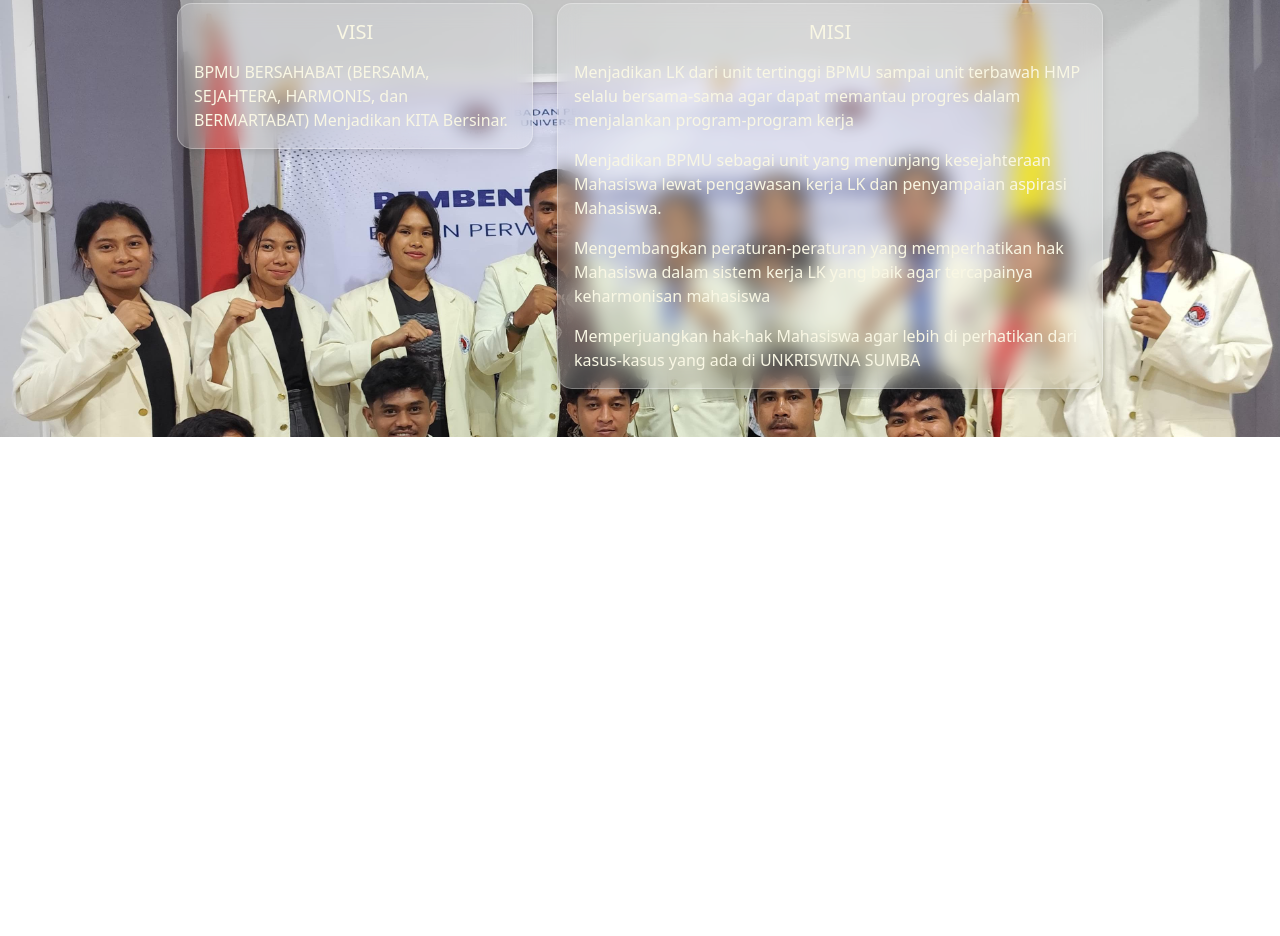
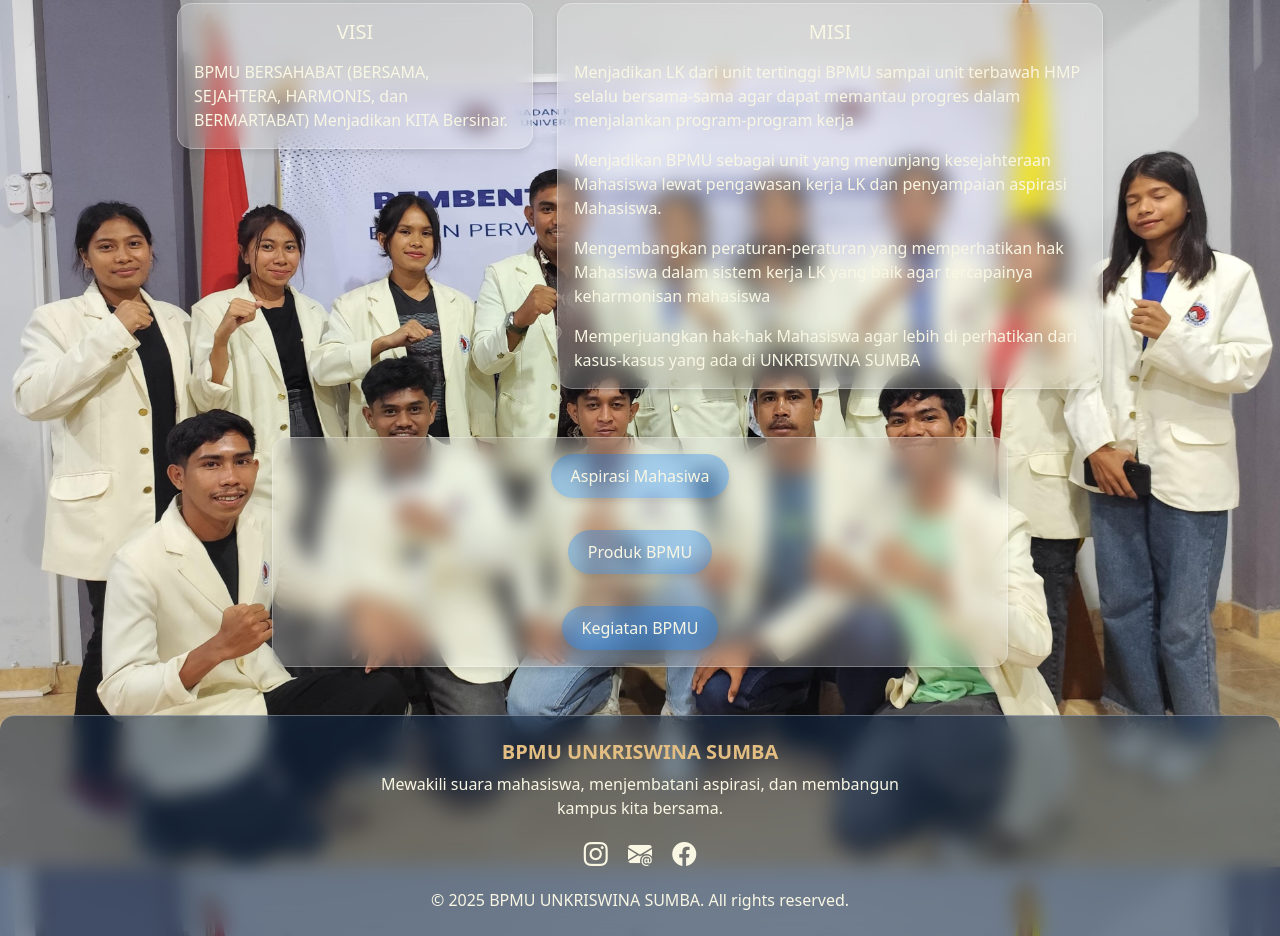
Before and after one commit to Mario-Efraim-pariwana/bpmu_website, a plain HTML site: page index.html in a window 1280 px wide. Shown: the part 891-1827 px from the top of the page. Before the commit the page ends 1328 px from the top, so only its background shows below. Drawn offline with nearby package versions, Linux system fonts and the light colour scheme.

Commit message:
Update tampilan background mirror dan buat footer

```diff
--- a/css/style.css
+++ b/css/style.css
@@ -1,5 +1,5 @@
 .logounwina {
-  background-color: #122d4f;
+  background-color: #122d4e;
   border: none;
 }
 /* Background tetap & fullscreen */
@@ -84,3 +84,64 @@ body::before {
 .navbar-nav .nav-link:hover {
   color: #e3be83 !important; /* Warna kuning saat hover */
 }
+/* Efek shadow & glow halus */
+.btn-custom {
+  background-color: rgba(0, 123, 255, 0.3);
+  color: #f9f7e4;
+  border-radius: 30px;
+  padding: 10px 20px;
+  transition: background-color 0.3s ease, transform 0.2s ease, box-shadow 0.3s ease;
+  border: none;
+  box-shadow: 0 4px 6px rgba(0, 0, 0, 0.1);
+}
+
+/* Hover: tambah glow */
+.btn-custom:hover {
+  background-color: rgba(0, 123, 255, 0.1);
+  transform: scale(1.05);
+  box-shadow: 0 0 15px rgba(0, 123, 255, 0.7); /* Glow biru saat hover */
+}
+
+.ig,
+.ema,
+.fb {
+  display: inline-block;
+}
+.footer {
+  background-color: rgba(18, 45, 79, 0.5); /* Senada dengan navbar */
+  backdrop-filter: blur(10px);
+  color: #f9f7e4;
+  border-top: 1px solid rgba(255, 255, 255, 0.3);
+  border-radius: 15px 15px 0 0;
+}
+
+.footer h5 {
+  font-weight: bold;
+  color: #e3be83; /* Warna emas seperti hover link */
+}
+
+.footer p {
+  margin: 0;
+  color: #f9f7e4;
+}
+
+.footer-icon i {
+  font-size: 1.5rem;
+  color: #f9f7e4;
+  transition: color 0.3s ease, transform 0.3s ease;
+}
+
+.footer-icon:hover i {
+  transform: scale(1.2);
+}
+
+/* Hover warna sesuai ikon */
+.footer-icon:nth-child(1):hover i {
+  color: #e1306c;
+} /* Instagram */
+.footer-icon:nth-child(2):hover i {
+  color: #3498db;
+} /* Email */
+.footer-icon:nth-child(3):hover i {
+  color: #1877f2;
+} /* Facebook */
--- a/index.html
+++ b/index.html
@@ -40,10 +40,10 @@
               <a class="nav-link" href="visi-misi">Visi & Misi</a>
             </li>
             <li class="nav-item">
-              <a class="nav-link" href="#">Struktur Organisasi</a>
+              <a class="nav-link" href="#">Aspirasi Mahasiswa</a>
             </li>
             <li class="nav-item">
-              <a class="nav-link" href="#">Aspirasi Mahasiswa</a>
+              <a class="nav-link" href="#">Struktur Organisasi</a>
             </li>
           </ul>
         </div>
@@ -58,15 +58,15 @@
         </div>
         <div class="row justify-content-center">
           <div class="col-md-6 p-2 text-center">
-            <h1 class="fs-1">BADAN PERWAKILAN MAHASISWA UMUM</h1>
-            <p>UNIVERSITAS KRISTEN WIRA WACANA SUMBA</p>
+            <h1 class="fs-1">BADAN PERWAKILAN MAHASISWA UNIVERSITAS</h1>
+            <p class="unwina"></p>
           </div>
         </div>
         <div class="row justify-content-center icon">
-          <div class="col-8 text-center mb-5 fs-3">
-            <a href="https://www.instagram.com/lk_bpmu_unkriswina_sumba/"><i class="bi bi-instagram"></i></a>
-            <a href="https://mail.google.com/mail/u/0/?hl=id&tf=cm&fs=1&to=unkriswinasumbabadanperwakilan@gmail.com"><i class="bi bi-envelope-at-fill m-3"></i></a>
-            <a href="https://web.facebook.com/profile.php?id=61572403753041"><i class="bi bi-facebook"></i></a>
+          <div class="col-6 text-center mb-5 fs-3">
+            <a href="https://www.instagram.com/lk_bpmu_unkriswina_sumba/" class="ig"><i class="bi bi-instagram"></i></a>
+            <a href="https://mail.google.com/mail/u/0/?hl=id&tf=cm&fs=1&to=unkriswinasumbabadanperwakilan@gmail.com" class="ema"><i class="bi bi-envelope-at-fill m-3"></i></a>
+            <a href="https://web.facebook.com/profile.php?id=61572403753041"class="fb"><i class="bi bi-facebook" ></i></a>
         </div>
       </div>
     </section>
@@ -99,11 +99,105 @@
             </div>
           </div>
         </div>
+        <div class="row justify-content-center mb-5">
+          <div class="col-sm-8">
+            <div class="card align-items-center " data-aos="fade-down"data-aos-duration="1000">
+              <div class="card-body justify-content-center  ">
+
+                <button class="btn btn-custom ">Aspirasi Mahasiwa</button>
+              </div>
+              <div class="card-body justify-content-center ">
+
+                <button class="btn btn-custom ">Produk BPMU</button>
+              </div>
+              <div class="card-body justify-content-center ">
+
+                <button class="btn btn-custom ">Kegiatan BPMU</button>
+              </div>
+            </div>
+          </div>
+        </div>
       </div>
      </div>
 
+     <!-- footer -->
+      <!-- Footer -->
+<footer class="footer mt-5">
+  <div class="container py-4">
+    <div class="row justify-content-center text-center">
+      <div class="col-md-6 mb-3">
+        <h5>BPMU UNKRISWINA SUMBA</h5>
+        <p>Mewakili suara mahasiswa, menjembatani aspirasi, dan membangun kampus kita bersama.</p>
+      </div>
+      <div class="col-12">
+        <a href="https://www.instagram.com/lk_bpmu_unkriswina_sumba/" class="footer-icon me-3"><i class="bi bi-instagram"></i></a>
+        <a href="https://mail.google.com/mail/u/0/?hl=id&tf=cm&fs=1&to=unkriswinasumbabadanperwakilan@gmail.com" class="footer-icon me-3"><i class="bi bi-envelope-at-fill"></i></a>
+        <a href="https://web.facebook.com/profile.php?id=61572403753041" class="footer-icon"><i class="bi bi-facebook"></i></a>
+      </div>
+      <div class="col-12 mt-3">
+        <p class="mb-0">&copy; 2025 BPMU UNKRISWINA SUMBA. All rights reserved.</p>
+      </div>
+    </div>
+  </div>
+</footer>
+
+
     <script src="https://cdn.jsdelivr.net/npm/bootstrap@5.3.5/dist/js/bootstrap.bundle.min.js" integrity="sha384-k6d4wzSIapyDyv1kpU366/PK5hCdSbCRGRCMv+eplOQJWyd1fbcAu9OCUj5zNLiq" crossorigin="anonymous"></script>
+    <!-- aos -->
     <script src="https://unpkg.com/aos@2.3.1/dist/aos.js"></script>
+    <!-- gsap -->
+    <script src="https://cdn.jsdelivr.net/npm/gsap@3.13.0/dist/gsap.min.js"></script>
+    <script src="https://cdnjs.cloudflare.com/ajax/libs/gsap/3.12.2/gsap.min.js"></script>
+    <script src="https://cdnjs.cloudflare.com/ajax/libs/gsap/3.12.2/TextPlugin.min.js"></script>
+    <script>
+      gsap.from('.rounded-circle', {
+        duration: 1.5,
+        rotateY: 360,
+        opacity: 0,
+
+        delay: 0.5,
+      });
+      gsap.from('nav', {
+        duration: 1,
+        y: -100,
+        opacity: 0,
+        ease: 'back',
+      });
+      gsap.from('.fs-1', {
+        duration: 1,
+        x: -100,
+        opacity: 0,
+        ease: 'back',
+        delay: 1,
+      });
+      gsap.from('.ig', {
+        duration: 1,
+        x: 100,
+        opacity: 0,
+        ease: 'back',
+        delay: 1.5,
+      });
+      gsap.from('.ema', {
+        duration: 1,
+        x: 100,
+        opacity: 0,
+        ease: 'back',
+        delay: 2,
+      });
+      gsap.from('.fb', {
+        duration: 1,
+        x: 100,
+        opacity: 0,
+        ease: 'back',
+        delay: 2.5,
+      });
+      gsap.registerPlugin(TextPlugin);
+      gsap.to('.unwina', {
+        duration: 2,
+        delay: 2,
+        text: 'UNIVERSITAS KRISTEN WIRAWACANA SUMBA',
+      });
+    </script>
     <script>
       AOS.init();
     </script>
```
